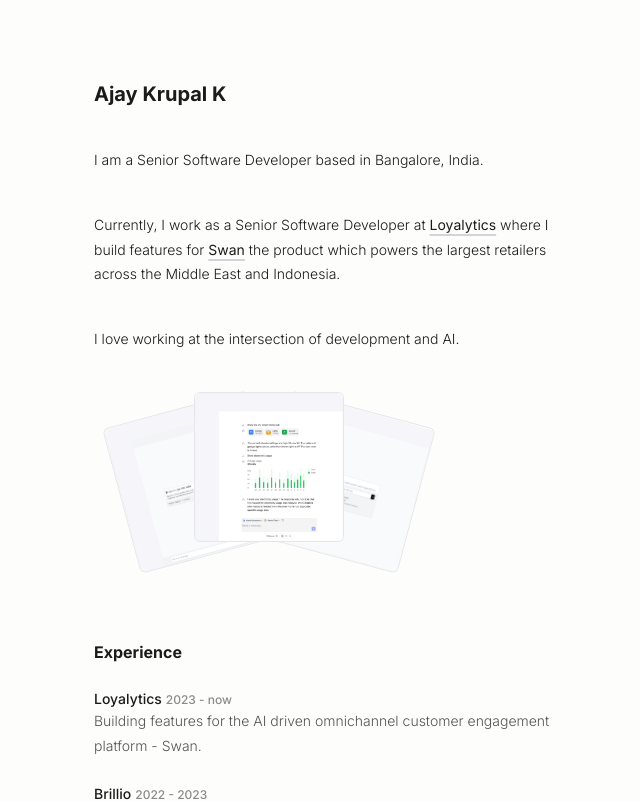
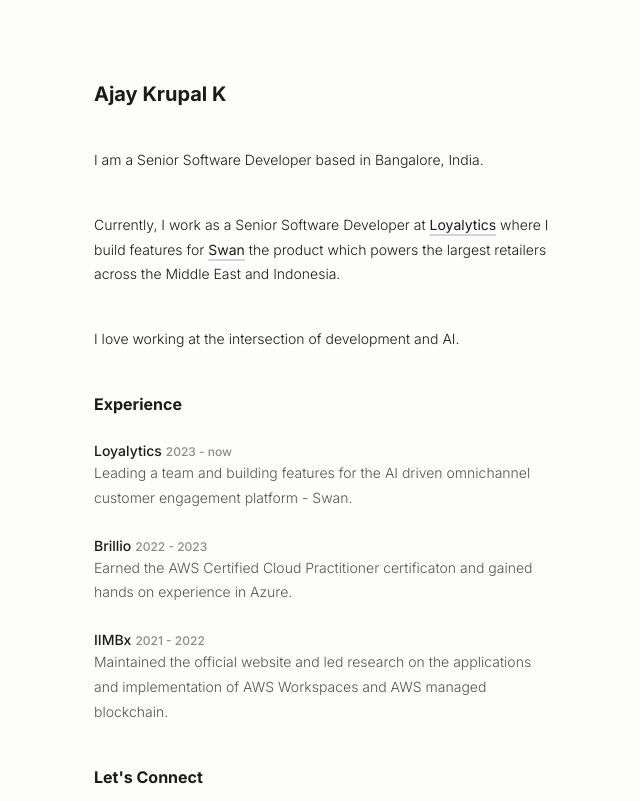
Before and after one commit to ajaykrupalk/Portfolios, a Next.js app: page / in a window 1280 px wide. Shown: the top 801 px of the page, without its empty margins (316-956 px from the left). Built offline with nearby package versions, Linux system fonts and the light colour scheme.

Commit message:
minor improvements

```diff
--- a/components/experience.tsx
+++ b/components/experience.tsx
@@ -10,7 +10,7 @@ export default function Experience() {
                         <h3>Loyalytics</h3>
                         <p className="opacity-50 text-xs font-medium">2023 - now</p>
                     </div>
-                    <p className="opacity-75 font-light">Building features for the AI driven omnichannel customer engagement platform - Swan.</p>
+                    <p className="opacity-75 font-light">Leading a team and building features for the AI driven omnichannel customer engagement platform - Swan.</p>
                 </div>
                 <div className="flex flex-col w-full">
                     <div className="flex flex-row gap-x-1 items-baseline">
--- a/pages/HomePage.tsx
+++ b/pages/HomePage.tsx
@@ -18,7 +18,6 @@ export default function HomePage() {
                       }}
                 />
                 <Header />
-                <Cards />
                 <Experience />
                 <Footer />
             </div>
```
